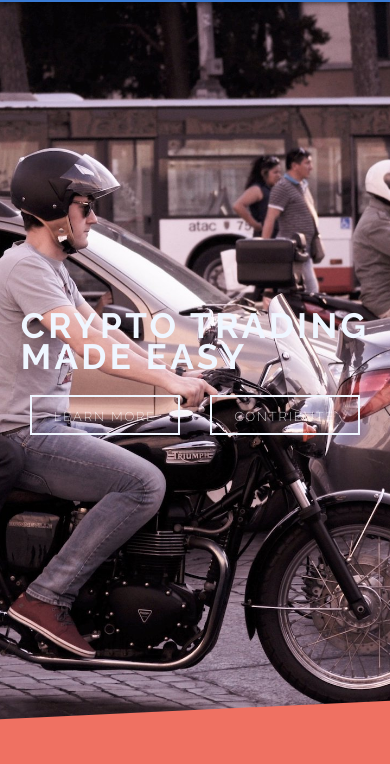
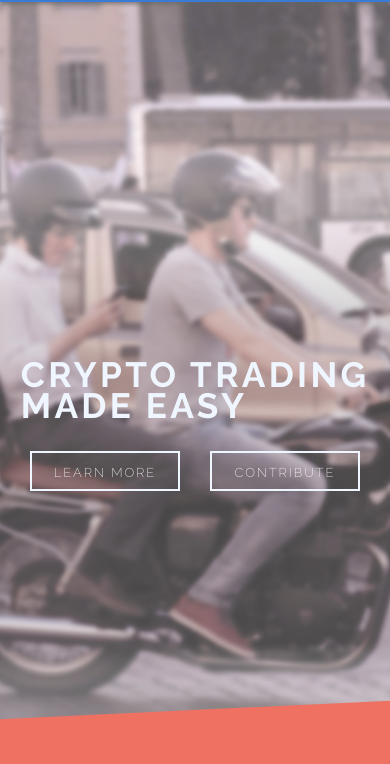
Before and after one commit to artiz-io/artiz-io, a website: page src/index.html in a window 390 px wide. Shown: the part 80-844 px from the top of the page. Drawn offline with nearby package versions, Linux system fonts and the light colour scheme; files that its build step writes are made by us from their sources; files whose address does not match are found by name.

Commit message:
Header optimized for mobile

```diff
--- a/src/css/default.scss
+++ b/src/css/default.scss
@@ -198,7 +198,8 @@ nav.main {
 	/* Items */
 	ul.items {
 
-		padding-left: 85px;
+		/*padding-left: 85px;*//* with faq */
+		padding-left: 147px; /* without faq */
 
 		> li {
 
@@ -234,7 +235,7 @@ nav.main {
 .introduction {
 
 	height: 90vh;
-	background-image: url('../images/photos/city-traffic-people-smartphone.jpg');
+	background-image: url('../images/photos/bg-header.jpg');
 	background-position: center center;
 	background-size: cover;
 
@@ -1192,13 +1193,29 @@ nav.main {
 
 	}
 
-	section.introduction.row div.intro h1 {
+	section.introduction.row {
 
-		text-align: left;
-		font-size: 9vw;
-		line-height: 8vw;
+		background-image: url('../images/photos/mobile-bg-header.jpg');
 
-		white-space: nowrap;
+		div.intro h1 {
+
+			text-align: left;
+			font-size: 9vw;
+			line-height: 8vw;
+
+			margin-top: 100px;
+			margin-bottom: 30px;
+
+			white-space: nowrap;
+
+		}
+
+		> .buttons > .button {
+
+			margin-bottom: 10px;
+			margin-top: 0;
+
+		}
 
 	}
 
```
Also changed, not shown: dist/css/default.css, dist/images/photos/bg-header.jpg (renamed from dist/images/photos/city-traffic-people-smartphone.jpg), dist/images/photos/mobile-bg-header.jpg (added), dist/images/team/jesse.png, src/images/photos/bg-header.jpg (renamed from src/images/photos/city-traffic-people-smartphone.jpg), src/images/photos/mobile-bg-header.jpg (added), 1 other file.
